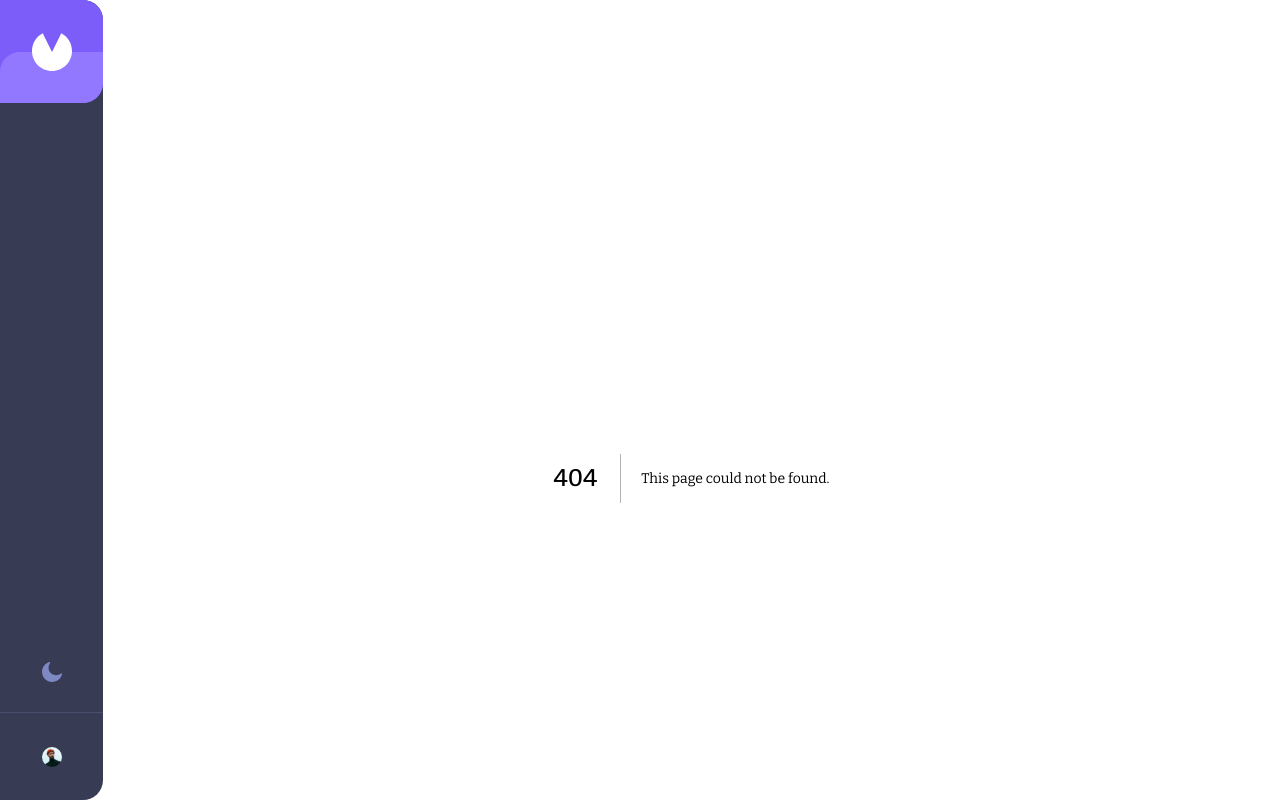
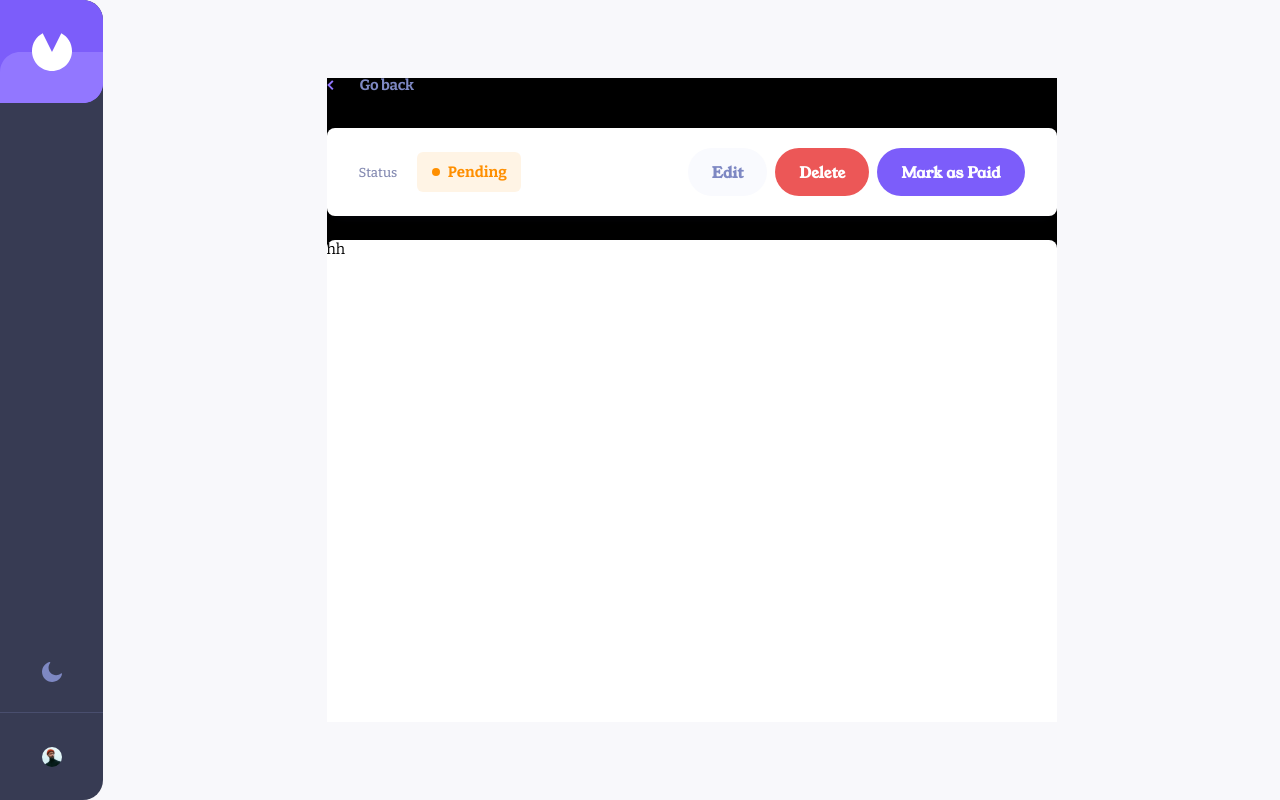
Before and after one commit to nwekeKent/invoicer, a Next.js app: page /invoice-details in a window 1280 px wide. Before the commit this address had no page. Built offline with nearby package versions, Linux system fonts and the light colour scheme.

Commit message:
- start working on invoice details screen

```diff
--- /dev/null
+++ b/src/app/invoice-details/page.tsx
@@ -0,0 +1,13 @@
+import InvoiceDetails from "@/components/invoices/components/InvoiceDetails";
+import { invoices } from "@/data/mock";
+import React from "react";
+
+export default function Home() {
+	const totalInvoice = invoices.length;
+
+	return (
+		<React.Fragment>
+			<InvoiceDetails />
+		</React.Fragment>
+	);
+}
--- a/src/components/invoices/Invoices.module.scss
+++ b/src/components/invoices/Invoices.module.scss
@@ -9,6 +9,7 @@
 .invoices__header {
 	@include flex(space-between, center, row nowrap);
 	position: relative;
+	margin-bottom: 20px;
 
 	&__left {
 		h3 {
@@ -118,15 +119,16 @@
 .invoices__list {
 	width: 100%;
 	height: 100%;
-	padding: 71px 0;
+	padding-top: 44px;
+	padding-bottom: 50px;
 	overflow: scroll;
 
 	@include respondMax("tablet") {
-		padding: 62px 0;
+		padding-top: 34px;
 	}
 
 	@include respondMax("sm-mobile") {
-		padding: 32px 0;
+		padding-top: 12px;
 	}
 }
 
@@ -203,3 +205,49 @@
 		}
 	}
 }
+
+/* INVOICE DETAILS */
+
+.invoice__details {
+	width: 100%;
+	height: 100%;
+	overflow: scroll;
+	background: #000;
+
+	.action__details {
+		@include flex(flex-start, center, row);
+		gap: 24px;
+		margin-bottom: 35px;
+	}
+
+	.actions__card {
+		width: 100%;
+		height: 88px;
+		padding: 0 32px;
+		@include flex(space-between, center, row);
+
+		&__left {
+			@include flex(flex-start, center, row);
+			gap: 20px;
+
+			.statusp {
+				color: #858bb2;
+				font-size: 1.3rem;
+				font-weight: 500;
+				line-height: 1.5rem;
+			}
+		}
+
+		&__right {
+			@include flex(flex-start, center, row);
+			gap: 8px;
+		}
+	}
+
+	&__card {
+		width: 100%;
+		margin-top: 24px;
+		min-height: 500px;
+		height: auto;
+	}
+}
--- /dev/null
+++ b/src/components/invoices/components/InvoiceDetails.tsx
@@ -0,0 +1,40 @@
+"use client";
+
+import React from "react";
+import Card from "@/app/shared/Card";
+import { invoices } from "@/data/mock";
+import styles from "../Invoices.module.scss";
+import { StatusPill } from "@/app/shared/StatusPill";
+import Image from "next/image";
+
+const InvoiceDetails = () => {
+	return (
+		<section className={styles.invoice__details}>
+			<div className={styles.action__details}>
+				<Image
+					src={"/assets/svg/invoices/arrow-left.svg"}
+					width={9}
+					height={11}
+					alt="plus-svg"
+				/>
+				<p className="alt-bold-purple">Go back</p>
+			</div>
+
+			<Card containerClass={styles.actions__card}>
+				<div className={styles.actions__card__left}>
+					<p className={styles.statusp}>Status</p>
+					<StatusPill status={"pending"} />
+				</div>
+				<div className={styles.actions__card__right}>
+					<button className="button__edit">Edit</button>
+					<button className="button__delete">Delete</button>
+					<button className="button__primary">Mark as Paid</button>
+				</div>
+			</Card>
+
+			<Card containerClass={styles.invoice__details__card}>hh</Card>
+		</section>
+	);
+};
+
+export default InvoiceDetails;
--- a/src/components/layout/Layout.module.scss
+++ b/src/components/layout/Layout.module.scss
@@ -72,8 +72,8 @@
 .app__mainbody {
 	width: calc(100vw - 103px);
 	height: 100vh;
-	padding: 78px 48px;
-	overflow-y: scroll;
+	padding: 78px 48px 78px 48px;
+	overflow-y: hidden;
 
 	@include respondMax("tablet") {
 		width: 100%;
--- a/src/data/mock.ts
+++ b/src/data/mock.ts
@@ -29,4 +29,40 @@ export const invoices: Invoice[] = [
 		invoiceStatus: "pending",
 		name: "Kent Tochukwu",
 	},
+	{
+		id: "RT3080",
+		dueDate: " 19 Aug 2021",
+		amount: 2000,
+		invoiceStatus: "pending",
+		name: "Jensen Huang",
+	},
+
+	{
+		id: "XM9141",
+		dueDate: " 20 Aug 2021",
+		amount: 500.34,
+		invoiceStatus: "paid",
+		name: "John Morrison",
+	},
+	{
+		id: "WT3080",
+		dueDate: " 19 Aug 2021",
+		amount: 20.67,
+		invoiceStatus: "pending",
+		name: "Kent Tochukwu",
+	},
+	{
+		id: "XM9141",
+		dueDate: " 20 Aug 2021",
+		amount: 500.34,
+		invoiceStatus: "paid",
+		name: "John Morrison",
+	},
+	{
+		id: "WT3080",
+		dueDate: " 19 Aug 2021",
+		amount: 20.67,
+		invoiceStatus: "pending",
+		name: "Kent Tochukwu",
+	},
 ];
--- a/src/styles/_typography.scss
+++ b/src/styles/_typography.scss
@@ -58,3 +58,15 @@
 [data-theme="dark"] .alt-small-faded-purple {
 	color: $col-white;
 }
+
+.alt-bold-purple {
+	color: $col-faded-purple;
+	font-size: 1.5rem;
+	font-weight: 700;
+	line-height: 1.5rem; /* 100% */
+	letter-spacing: -0.25px;
+}
+
+[data-theme="dark"] .alt-bold-purple {
+	color: $col-grey;
+}
```
Also changed, not shown: public/assets/svg/invoices/arrow-left.svg (added).
